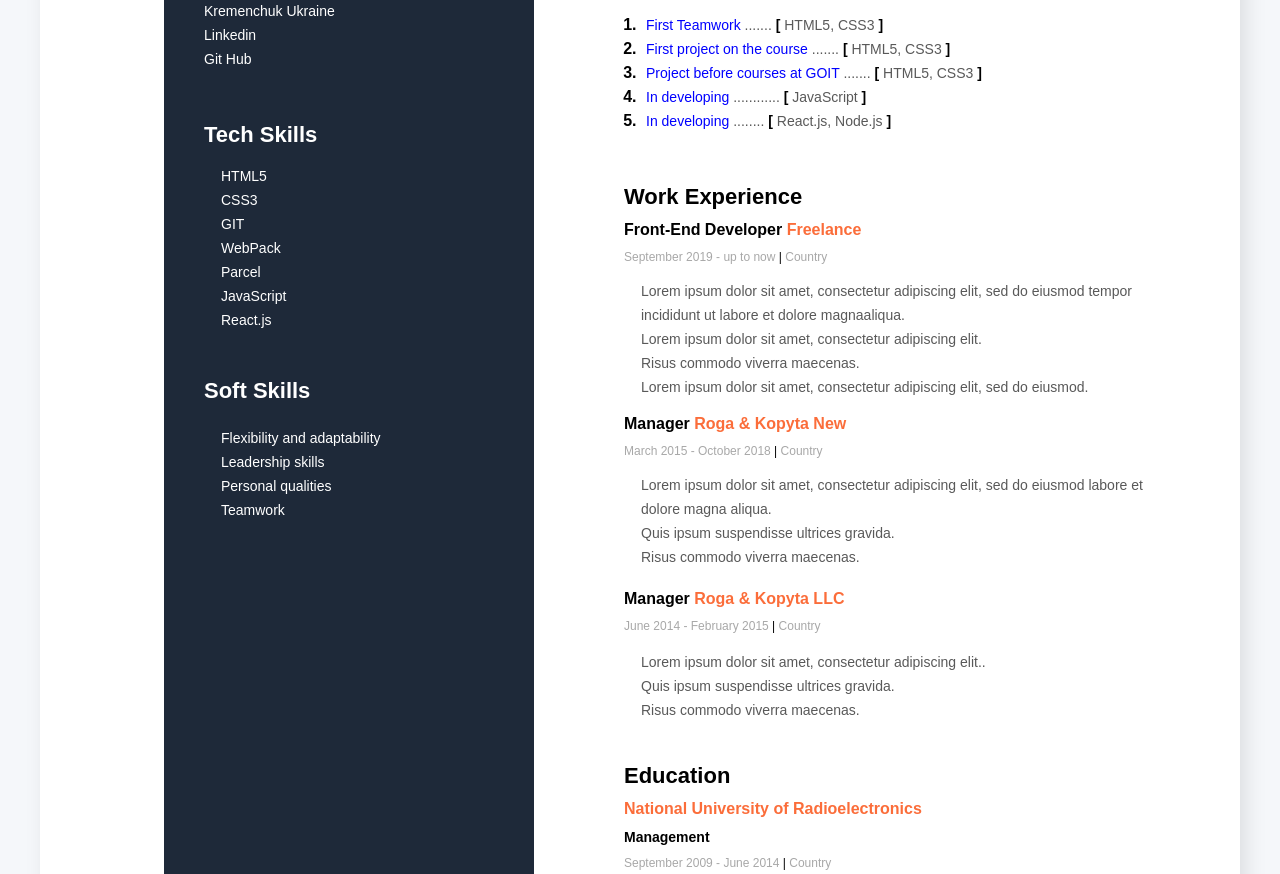
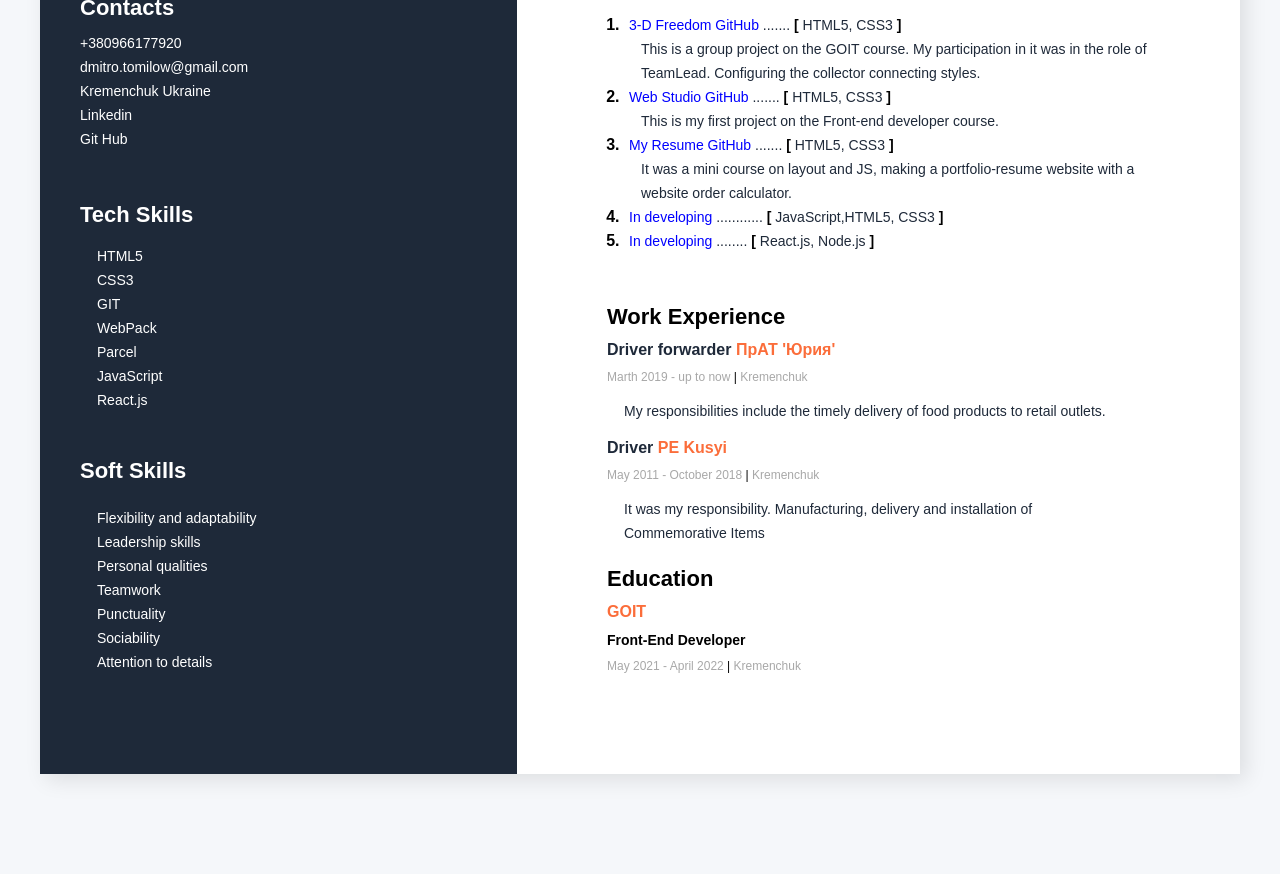
Before and after one commit to dimatomilow/Resume, a plain HTML site: page index.html in a window 1280 px wide. Shown: the part 470-1344 px from the top of the page. After the commit the page ends 1284 px from the top, so only its background shows below. Drawn offline with Linux system fonts and the light colour scheme.

Commit message:
готовое резьме

```diff
--- a/css/style.css
+++ b/css/style.css
@@ -2,6 +2,7 @@ body {
   font-family: "Montserrat", sans-serif;
 
   background-color: #f5f7fa;
+  color: #1e2939;
 }
 ul{
   list-style: none;
@@ -58,7 +59,7 @@ margin: 0;
   font-weight: normal;
   font-size: 14px;
   line-height: 24px;
-  color: #595959;
+  color: #1e2939;
 }
 
 /*My projects section*/
@@ -81,7 +82,7 @@ margin: 0;
   font-weight: normal;
   font-size: 14px;
   line-height: 24px;
-  color: #595959;
+  color: #1e2939;
   margin-left: 5px;
 
 }
@@ -148,7 +149,7 @@ margin: 0;
   font-weight: normal;
   font-size: 14px;
   line-height: 24px;
-  color: #595959;
+  color: #1e2939;
   padding: 0 0 0 17px;
   width: 509px;
 }
@@ -196,7 +197,7 @@ margin: 0;
   font-weight: normal;
   font-size: 14px;
   line-height: 24px;
-  color: #595959;
+  color: #1e2939;
 }
 
 .My-Work-Experience-divider-compani-1 {
@@ -252,7 +253,7 @@ margin: 0;
 
 .sidebar-section {
   background-color: #1e2939;
-  width: 370px;
+  width: 100%;
   padding: 40px 0;
 }
 .contacts-sections {
--- a/index.html
+++ b/index.html
@@ -39,12 +39,23 @@
                   href="https://dimatomilow.github.io/3D-Mode-team5/"
                   class="my-projects-link"
                   target="_blank"
-                  >First Teamwork</a
+                  >3-D Freedom
+                </a>
+                <a
+                  href="https://github.com/dimatomilow/3D-Mode-team5"
+                  class="my-projects-link"
+                  target="_blank"
+                  >GitHub</a
                 >
                 .......
                 <span class="my-projects-braket">[</span> HTML5, CSS3
                 <span class="my-projects-braket">]</span>
               </span>
+              <p class="My-Work-Experience-duties">
+                This is a group project on the GOIT course. My participation in
+                it was in the role of TeamLead. Configuring the collector
+                connecting styles.
+              </p>
             </li>
             <li class="my-projects-item">
               <span class="my-projects-text">
@@ -52,12 +63,21 @@
                   href="https://dimatomilow.github.io/goit-markup-hw-08/"
                   class="my-projects-link"
                   target="_blank"
-                  >First project on the course</a
+                  >Web Studio</a
+                >
+                <a
+                  href="https://github.com/dimatomilow/goit-markup-hw-08"
+                  class="my-projects-link"
+                  target="_blank"
+                  >GitHub</a
                 >
                 .......
                 <span class="my-projects-braket">[</span> HTML5, CSS3
                 <span class="my-projects-braket">]</span>
               </span>
+              <p class="My-Work-Experience-duties">
+                This is my first project on the Front-end developer course.
+              </p>
             </li>
             <li class="my-projects-item">
               <span class="my-projects-text">
@@ -65,18 +85,28 @@
                   href="https://dimatomilow.github.io/my-resume/"
                   class="my-projects-link"
                   target="_blank"
-                  >Project before courses at GOIT</a
+                  >My Resume</a
+                >
+                <a
+                  href="https://github.com/dimatomilow/my-resume"
+                  class="my-projects-link"
+                  target="_blank"
+                  >GitHub</a
                 >
                 .......
                 <span class="my-projects-braket">[</span> HTML5, CSS3
                 <span class="my-projects-braket">]</span>
               </span>
+              <p class="My-Work-Experience-duties">
+                It was a mini course on layout and JS, making a portfolio-resume
+                website with a website order calculator.
+              </p>
             </li>
             <li class="my-projects-item">
               <span class="my-projects-text">
                 <a href="#" class="my-projects-link">In developing</a>
                 ............
-                <span class="my-projects-braket">[</span> JavaScript
+                <span class="my-projects-braket">[</span> JavaScript,HTML5, CSS3
                 <span class="my-projects-braket">]</span>
               </span>
             </li>
@@ -97,23 +127,17 @@
           <h3 class="main-contens-titles">Work Experience</h3>
           <div class="My-Work-Experience-compani-3">
             <h4 class="My-Work-Experience-position">
-              Front-End Developer
-              <span class="My-Work-Experience-compani">Freelance</span>
+              Driver forwarder
+              <span class="My-Work-Experience-compani">ПрАТ 'Юрия'</span>
             </h4>
             <p class="My-Work-Experience-time">
-              September 2019 - up to now
-              <span class="My-Work-Experience-divider">|</span> Country
+              Marth 2019 - up to now
+              <span class="My-Work-Experience-divider">|</span> Kremenchuk
             </p>
             <ul class="My-Work-Experience-duties">
               <li>
-                Lorem ipsum dolor sit amet, consectetur adipiscing elit, sed do
-                eiusmod tempor incididunt ut labore et dolore magnaaliqua.
-              </li>
-              <li>Lorem ipsum dolor sit amet, consectetur adipiscing elit.</li>
-              <li>Risus commodo viverra maecenas.</li>
-              <li>
-                Lorem ipsum dolor sit amet, consectetur adipiscing elit, sed do
-                eiusmod.
+                My responsibilities include the timely delivery of food products
+                to retail outlets.
               </li>
             </ul>
           </div>
@@ -122,66 +146,36 @@
         <div>
           <div class="My-Work-Experience-compani-2">
             <h4 class="My-Work-Experience-position">
-              Manager
-              <span class="My-Work-Experience-compani">Roga & Kopyta New</span>
+              Driver
+              <span class="My-Work-Experience-compani">PE Kusyi</span>
             </h4>
             <p class="My-Work-Experience-time">
-              March 2015 - October 2018
-              <span class="My-Work-Experience-divider">|</span> Country
+              May 2011 - October 2018
+              <span class="My-Work-Experience-divider">|</span> Kremenchuk
             </p>
             <ul class="My-Work-Experience-duties">
               <li>
-                Lorem ipsum dolor sit amet, consectetur adipiscing elit, sed do
-                eiusmod labore et dolore magna aliqua.
-              </li>
-              <li>Quis ipsum suspendisse ultrices gravida.</li>
-              <li>Risus commodo viverra maecenas.</li>
-            </ul>
-          </div>
-        </div>
-        <!--Compani 1-->
-        <div>
-          <div class="My-Work-Experience-compani-1">
-            <h4 class="My-Work-Experience-position-compani-1">
-              Manager
-              <span class="My-Work-Experience-compani-title">
-                Roga & Kopyta LLC</span
-              >
-            </h4>
-            <p class="My-Work-Experience-time-compani-1">
-              June 2014 - February 2015
-              <span class="My-Work-Experience-divider-compani-1">|</span>
-              Country
-            </p>
-            <ul class="My-Work-Experience-list-compani-1">
-              <li class="My-Work-Experience-duties-compani-1">
-                Lorem ipsum dolor sit amet, consectetur adipiscing elit..
-              </li>
-              <li class="My-Work-Experience-duties-compani-1">
-                Quis ipsum suspendisse ultrices gravida.
-              </li>
-              <li class="My-Work-Experience-duties-compani-1">
-                Risus commodo viverra maecenas.
+                It was my responsibility. Manufacturing, delivery and
+                installation of Commemorative Items
               </li>
             </ul>
           </div>
         </div>
+
         <!--My Education-->
         <div class="My-Education">
           <h3 class="My-Education-title">Education</h3>
-          <h4 class="My-Education-title-2">
-            National University of Radioelectronics
-          </h4>
-          <h4 class="My-Education-title-3">Management</h4>
+          <h4 class="My-Education-title-2">GOIT</h4>
+          <h4 class="My-Education-title-3">Front-End Developer</h4>
           <p class="My-Education-time">
-            September 2009 - June 2014
-            <span class="My-Education-divider">|</span> Country
+            May 2021 - April 2022
+            <span class="My-Education-divider">|</span> Kremenchuk
           </p>
         </div>
       </section>
       <!--sidebar sections-->
       <aside class="sidebar-section">
-        <img class="img" src="img/IMG_20210409_133842.jpg" alt="my photo" />
+        <img class="img" src="img/DSC_0286.jpg" alt="my photo" />
         <!--contacts sections-->
 
         <div class="contacts-sections">
@@ -265,6 +259,15 @@
             <li class="Soft-Skills-item">
               <span class="Soft-Skillsitems-text">Teamwork</span>
             </li>
+            <li class="Soft-Skills-item">
+              <span class="Soft-Skillsitems-text">Punctuality</span>
+            </li>
+            <li class="Soft-Skills-item">
+              <span class="Soft-Skillsitems-text">Sociability</span>
+            </li>
+            <li class="Soft-Skills-item">
+              <span class="Soft-Skillsitems-text">Attention to details</span>
+            </li>
           </ul>
         </div>
       </aside>
```
Also changed, not shown: 2 other files.
